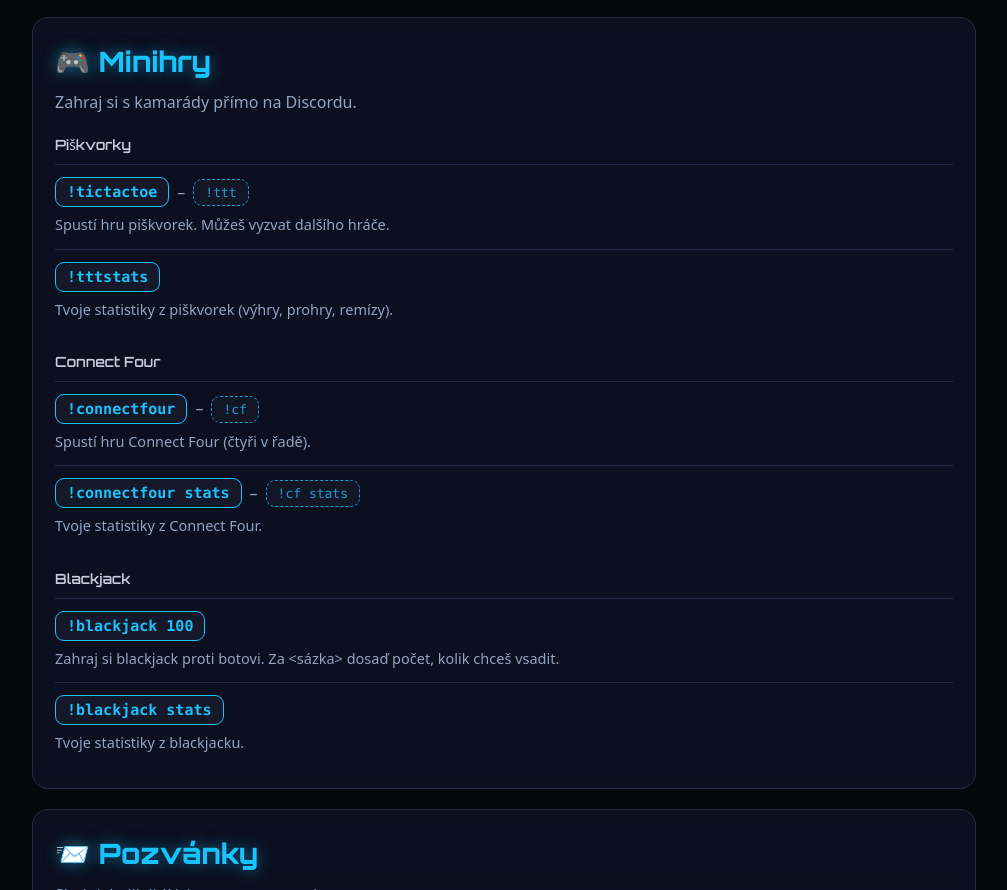
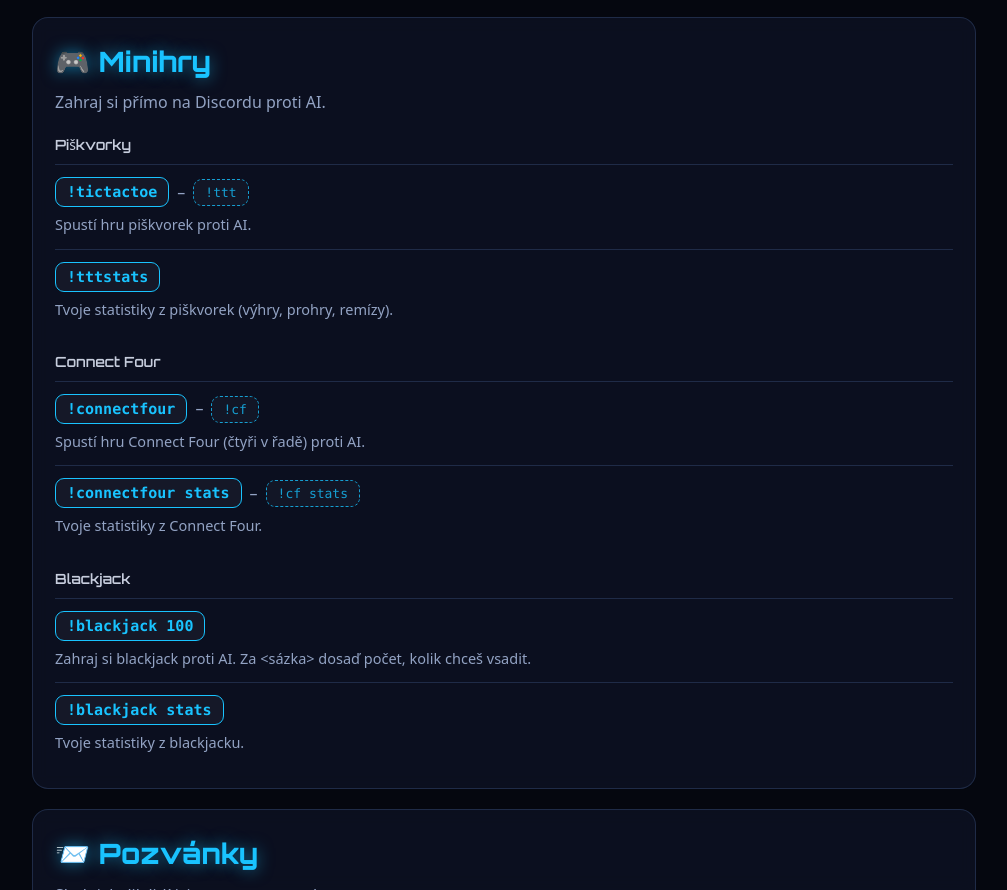
Before and after one commit to MiSaK750/Synny-docs, a plain HTML site: page index.html in a window 1280 px wide. Shown: the part 1874-2764 px from the top of the page, without its empty margins (136-1143 px from the left). Drawn offline with Linux system fonts and the light colour scheme.

Commit message:
Update index.html

```diff
--- a/index.html
+++ b/index.html
@@ -115,15 +115,15 @@ const DATA=[
  {id:'meny',icon:'🪙',title:'Měny',desc:'Herní měny, které se dají získávat a utrácet.',cmds:[
   {t:'currencies',d:'Zobrazí přehled všech měn a kolik jich máš.'},
   {t:'daily',d:'Vyzvedne tvoji denní odměnu. Dá se použít jednou za den.'}]},
- {id:'hry',icon:'🎮',title:'Minihry',desc:'Zahraj si s kamarády přímo na Discordu.',groups:[
+ {id:'hry',icon:'🎮',title:'Minihry',desc:'Zahraj si přímo na Discordu proti AI.',groups:[
   {n:'Piškvorky',cmds:[
-   {t:'tictactoe',al:['ttt'],d:'Spustí hru piškvorek. Můžeš vyzvat dalšího hráče.'},
+   {t:'tictactoe',al:['ttt'],d:'Spustí hru piškvorek proti AI.'},
    {t:'tttstats',d:'Tvoje statistiky z piškvorek (výhry, prohry, remízy).'}]},
   {n:'Connect Four',cmds:[
-   {t:'connectfour',al:['cf'],d:'Spustí hru Connect Four (čtyři v řadě).'},
+   {t:'connectfour',al:['cf'],d:'Spustí hru Connect Four (čtyři v řadě) proti AI.'},
    {t:'connectfour stats',al:['cf stats'],d:'Tvoje statistiky z Connect Four.'}]},
   {n:'Blackjack',cmds:[
-   {t:'blackjack {bet}',d:'Zahraj si blackjack proti botovi. Za <sázka> dosaď počet, kolik chceš vsadit.'},
+   {t:'blackjack {bet}',d:'Zahraj si blackjack proti AI. Za <sázka> dosaď počet, kolik chceš vsadit.'},
    {t:'blackjack stats',d:'Tvoje statistiky z blackjacku.'}]}]},
  {id:'invites',icon:'📨',title:'Pozvánky',desc:'Sleduj, kolik lidí jsi na server pozval.',cmds:[
   {t:'invites',d:'Ukáže počet lidí, které jsi pozval.'},
```
